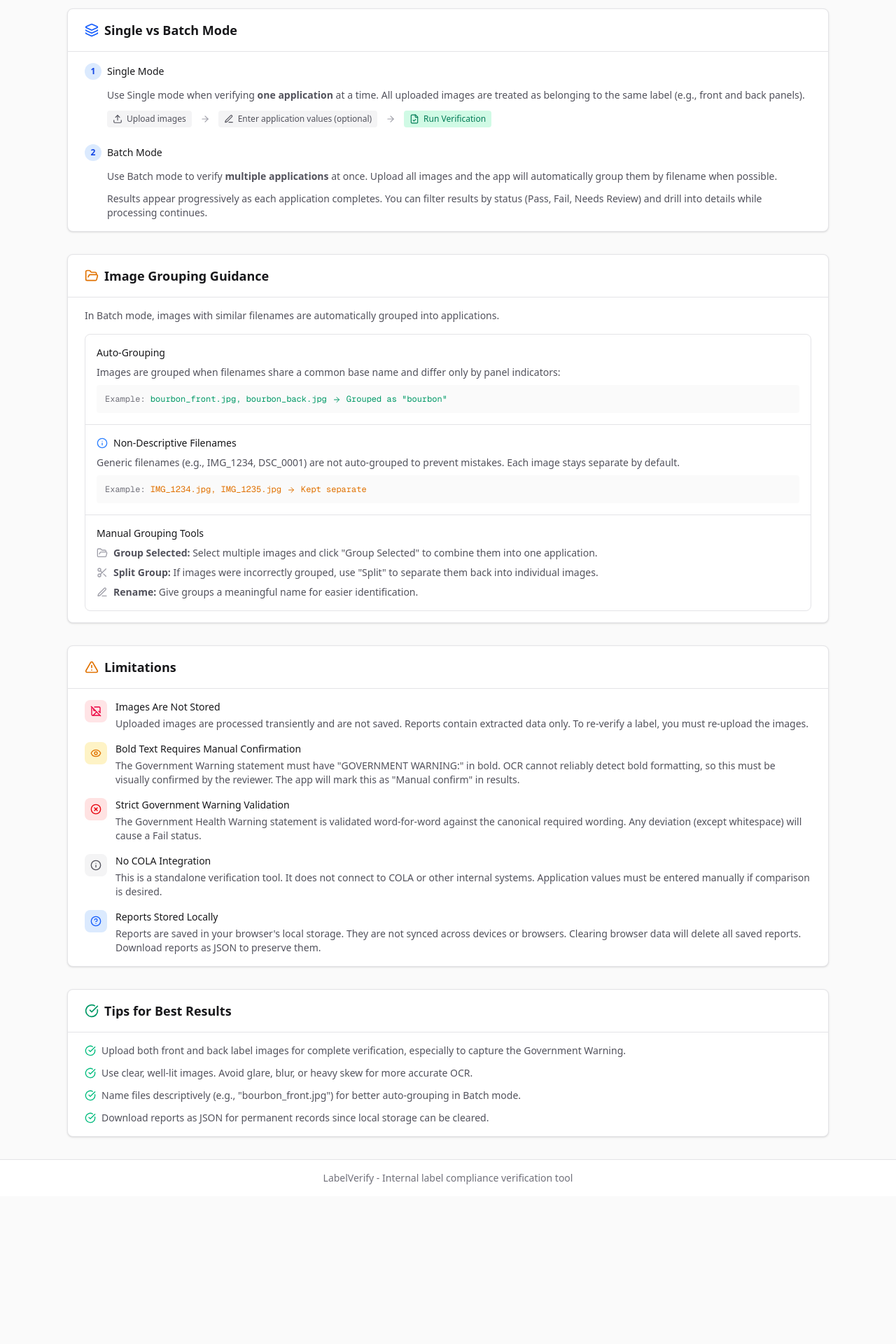
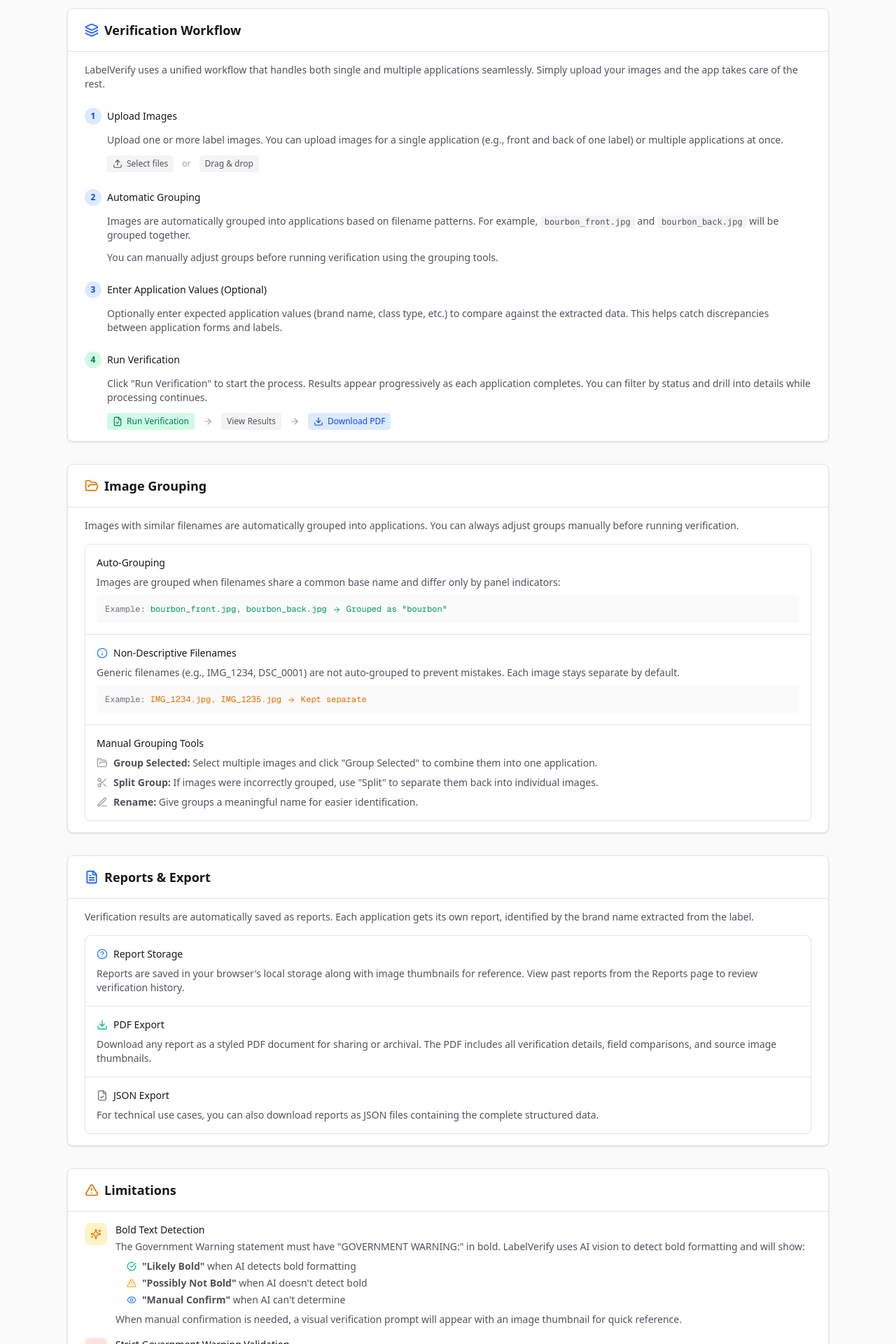
Before and after one commit to ycorcos1/label-verify, a Next.js app: page /help in a window 1280 px wide. Shown: the part 520-2440 px from the top of the page at 70% size. Before the commit the page ends 2229 px from the top, so only its background shows below. Built offline with nearby package versions, Linux system fonts and the light colour scheme.

Commit message:
docs: update help page for v2 changes

```diff
--- a/src/app/help/page.tsx
+++ b/src/app/help/page.tsx
@@ -3,7 +3,6 @@ import {
   FileCheck,
   Layers,
   AlertTriangle,
-  ImageOff,
   Eye,
   Upload,
   ArrowRight,
@@ -12,7 +11,10 @@ import {
   XCircle,
   FolderOpen,
   Scissors,
-  Edit3
+  Edit3,
+  Download,
+  FileText,
+  Sparkles
 } from 'lucide-react';
 import { Card, CardContent, CardHeader, CardTitle } from '@/components/ui';
 
@@ -79,64 +81,111 @@ export default function HelpPage() {
         </CardContent>
       </Card>
 
-      {/* Single vs Batch Mode */}
+      {/* Verification Workflow */}
       <Card>
         <CardHeader>
           <CardTitle className="flex items-center gap-2">
             <Layers className="h-5 w-5 text-blue-600 dark:text-blue-500" aria-hidden="true" />
-            Single vs Batch Mode
+            Verification Workflow
           </CardTitle>
         </CardHeader>
         <CardContent className="space-y-6 text-sm">
-          {/* Single Mode */}
+          <p className="text-zinc-600 dark:text-zinc-400">
+            LabelVerify uses a unified workflow that handles both single and multiple applications seamlessly.
+            Simply upload your images and the app takes care of the rest.
+          </p>
+
+          {/* Step 1: Upload */}
           <div>
             <h4 className="font-medium text-zinc-900 dark:text-zinc-100 mb-3 flex items-center gap-2">
               <span className="inline-flex items-center justify-center h-6 w-6 rounded-full bg-blue-100 text-blue-700 text-xs font-semibold dark:bg-blue-900 dark:text-blue-300">
                 1
               </span>
-              Single Mode
+              Upload Images
             </h4>
             <div className="ml-8 space-y-3 text-zinc-600 dark:text-zinc-400">
               <p>
-                Use Single mode when verifying <strong>one application</strong> at a time.
-                All uploaded images are treated as belonging to the same label (e.g., front and back panels).
+                Upload one or more label images. You can upload images for a single application
+                (e.g., front and back of one label) or multiple applications at once.
               </p>
               <div className="flex items-center gap-3 text-xs">
                 <span className="flex items-center gap-1.5 rounded bg-zinc-100 px-2 py-1 dark:bg-zinc-800">
                   <Upload className="h-3.5 w-3.5" aria-hidden="true" />
-                  Upload images
+                  Select files
                 </span>
-                <ArrowRight className="h-3.5 w-3.5 text-zinc-400" aria-hidden="true" />
+                <span className="text-zinc-400">or</span>
                 <span className="flex items-center gap-1.5 rounded bg-zinc-100 px-2 py-1 dark:bg-zinc-800">
-                  <Edit3 className="h-3.5 w-3.5" aria-hidden="true" />
-                  Enter application values (optional)
-                </span>
-                <ArrowRight className="h-3.5 w-3.5 text-zinc-400" aria-hidden="true" />
-                <span className="flex items-center gap-1.5 rounded bg-emerald-100 px-2 py-1 text-emerald-700 dark:bg-emerald-900 dark:text-emerald-300">
-                  <FileCheck className="h-3.5 w-3.5" aria-hidden="true" />
-                  Run Verification
+                  Drag & drop
                 </span>
               </div>
             </div>
           </div>
 
-          {/* Batch Mode */}
+          {/* Step 2: Auto-Grouping */}
           <div>
             <h4 className="font-medium text-zinc-900 dark:text-zinc-100 mb-3 flex items-center gap-2">
               <span className="inline-flex items-center justify-center h-6 w-6 rounded-full bg-blue-100 text-blue-700 text-xs font-semibold dark:bg-blue-900 dark:text-blue-300">
                 2
               </span>
-              Batch Mode
+              Automatic Grouping
             </h4>
             <div className="ml-8 space-y-3 text-zinc-600 dark:text-zinc-400">
               <p>
-                Use Batch mode to verify <strong>multiple applications</strong> at once.
-                Upload all images and the app will automatically group them by filename when possible.
+                Images are automatically grouped into applications based on filename patterns.
+                For example, <code className="bg-zinc-100 dark:bg-zinc-800 px-1.5 py-0.5 rounded text-xs">bourbon_front.jpg</code> and{' '}
+                <code className="bg-zinc-100 dark:bg-zinc-800 px-1.5 py-0.5 rounded text-xs">bourbon_back.jpg</code> will be grouped together.
               </p>
               <p>
-                Results appear progressively as each application completes. You can filter results
-                by status (Pass, Fail, Needs Review) and drill into details while processing continues.
+                You can manually adjust groups before running verification using the grouping tools.
               </p>
+            </div>
+          </div>
+
+          {/* Step 3: Optional Values */}
+          <div>
+            <h4 className="font-medium text-zinc-900 dark:text-zinc-100 mb-3 flex items-center gap-2">
+              <span className="inline-flex items-center justify-center h-6 w-6 rounded-full bg-blue-100 text-blue-700 text-xs font-semibold dark:bg-blue-900 dark:text-blue-300">
+                3
+              </span>
+              Enter Application Values (Optional)
+            </h4>
+            <div className="ml-8 space-y-3 text-zinc-600 dark:text-zinc-400">
+              <p>
+                Optionally enter expected application values (brand name, class type, etc.) to compare
+                against the extracted data. This helps catch discrepancies between application forms and labels.
+              </p>
+            </div>
+          </div>
+
+          {/* Step 4: Run Verification */}
+          <div>
+            <h4 className="font-medium text-zinc-900 dark:text-zinc-100 mb-3 flex items-center gap-2">
+              <span className="inline-flex items-center justify-center h-6 w-6 rounded-full bg-emerald-100 text-emerald-700 text-xs font-semibold dark:bg-emerald-900 dark:text-emerald-300">
+                4
+              </span>
+              Run Verification
+            </h4>
+            <div className="ml-8 space-y-3 text-zinc-600 dark:text-zinc-400">
+              <p>
+                Click &quot;Run Verification&quot; to start the process. Results appear progressively as
+                each application completes. You can filter by status and drill into details while
+                processing continues.
+              </p>
+              <div className="flex items-center gap-3 text-xs">
+                <span className="flex items-center gap-1.5 rounded bg-emerald-100 px-2 py-1 text-emerald-700 dark:bg-emerald-900 dark:text-emerald-300">
+                  <FileCheck className="h-3.5 w-3.5" aria-hidden="true" />
+                  Run Verification
+                </span>
+                <ArrowRight className="h-3.5 w-3.5 text-zinc-400" aria-hidden="true" />
+                <span className="flex items-center gap-1.5 rounded bg-zinc-100 px-2 py-1 dark:bg-zinc-800">
+                  View Results
+                </span>
+                <ArrowRight className="h-3.5 w-3.5 text-zinc-400" aria-hidden="true" />
+                <span className="flex items-center gap-1.5 rounded bg-blue-100 px-2 py-1 text-blue-700 dark:bg-blue-900 dark:text-blue-300">
+                  <Download className="h-3.5 w-3.5" aria-hidden="true" />
+                  Download PDF
+                </span>
+              </div>
             </div>
           </div>
         </CardContent>
@@ -147,12 +196,13 @@ export default function HelpPage() {
         <CardHeader>
           <CardTitle className="flex items-center gap-2">
             <FolderOpen className="h-5 w-5 text-amber-600 dark:text-amber-500" aria-hidden="true" />
-            Image Grouping Guidance
+            Image Grouping
           </CardTitle>
         </CardHeader>
         <CardContent className="space-y-4 text-sm text-zinc-600 dark:text-zinc-400">
           <p>
-            In Batch mode, images with similar filenames are automatically grouped into applications.
+            Images with similar filenames are automatically grouped into applications.
+            You can always adjust groups manually before running verification.
           </p>
 
           <div className="rounded-lg border border-zinc-200 dark:border-zinc-700 divide-y divide-zinc-200 dark:divide-zinc-700">
@@ -214,6 +264,60 @@ export default function HelpPage() {
         </CardContent>
       </Card>
 
+      {/* Reports & Export */}
+      <Card>
+        <CardHeader>
+          <CardTitle className="flex items-center gap-2">
+            <FileText className="h-5 w-5 text-blue-600 dark:text-blue-500" aria-hidden="true" />
+            Reports & Export
+          </CardTitle>
+        </CardHeader>
+        <CardContent className="space-y-4 text-sm text-zinc-600 dark:text-zinc-400">
+          <p>
+            Verification results are automatically saved as reports. Each application gets its own
+            report, identified by the brand name extracted from the label.
+          </p>
+
+          <div className="rounded-lg border border-zinc-200 dark:border-zinc-700 divide-y divide-zinc-200 dark:divide-zinc-700">
+            {/* Report Storage */}
+            <div className="p-4">
+              <h4 className="font-medium text-zinc-900 dark:text-zinc-100 mb-2 flex items-center gap-2">
+                <HelpCircle className="h-4 w-4 text-blue-500" aria-hidden="true" />
+                Report Storage
+              </h4>
+              <p>
+                Reports are saved in your browser&apos;s local storage along with image thumbnails for reference.
+                View past reports from the Reports page to review verification history.
+              </p>
+            </div>
+
+            {/* PDF Export */}
+            <div className="p-4">
+              <h4 className="font-medium text-zinc-900 dark:text-zinc-100 mb-2 flex items-center gap-2">
+                <Download className="h-4 w-4 text-emerald-500" aria-hidden="true" />
+                PDF Export
+              </h4>
+              <p>
+                Download any report as a styled PDF document for sharing or archival. The PDF includes
+                all verification details, field comparisons, and source image thumbnails.
+              </p>
+            </div>
+
+            {/* JSON Export */}
+            <div className="p-4">
+              <h4 className="font-medium text-zinc-900 dark:text-zinc-100 mb-2 flex items-center gap-2">
+                <FileCheck className="h-4 w-4 text-zinc-500" aria-hidden="true" />
+                JSON Export
+              </h4>
+              <p>
+                For technical use cases, you can also download reports as JSON files containing
+                the complete structured data.
+              </p>
+            </div>
+          </div>
+        </CardContent>
+      </Card>
+
       {/* Limitations */}
       <Card>
         <CardHeader>
@@ -224,31 +328,34 @@ export default function HelpPage() {
         </CardHeader>
         <CardContent>
           <ul className="space-y-4 text-sm">
-            {/* Images Not Stored */}
+            {/* Bold Detection */}
             <li className="flex items-start gap-3">
-              <div className="flex h-8 w-8 shrink-0 items-center justify-center rounded-lg bg-rose-100 dark:bg-rose-900/50">
-                <ImageOff className="h-4 w-4 text-rose-600 dark:text-rose-400" aria-hidden="true" />
+              <div className="flex h-8 w-8 shrink-0 items-center justify-center rounded-lg bg-amber-100 dark:bg-amber-900/50">
+                <Sparkles className="h-4 w-4 text-amber-600 dark:text-amber-400" aria-hidden="true" />
               </div>
               <div>
-                <h4 className="font-medium text-zinc-900 dark:text-zinc-100">Images Are Not Stored</h4>
-                <p className="mt-1 text-zinc-600 dark:text-zinc-400">
-                  Uploaded images are processed transiently and are not saved. Reports contain extracted
-                  data only. To re-verify a label, you must re-upload the images.
-                </p>
-              </div>
-            </li>
-
-            {/* Bold Manual Confirm */}
-            <li className="flex items-start gap-3">
-              <div className="flex h-8 w-8 shrink-0 items-center justify-center rounded-lg bg-amber-100 dark:bg-amber-900/50">
-                <Eye className="h-4 w-4 text-amber-600 dark:text-amber-400" aria-hidden="true" />
-              </div>
-              <div>
-                <h4 className="font-medium text-zinc-900 dark:text-zinc-100">Bold Text Requires Manual Confirmation</h4>
+                <h4 className="font-medium text-zinc-900 dark:text-zinc-100">Bold Text Detection</h4>
                 <p className="mt-1 text-zinc-600 dark:text-zinc-400">
                   The Government Warning statement must have &quot;GOVERNMENT WARNING:&quot; in bold.
-                  OCR cannot reliably detect bold formatting, so this must be visually confirmed by the reviewer.
-                  The app will mark this as &quot;Manual confirm&quot; in results.
+                  LabelVerify uses AI vision to detect bold formatting and will show:
+                </p>
+                <ul className="mt-2 ml-4 space-y-1 text-zinc-600 dark:text-zinc-400">
+                  <li className="flex items-center gap-2">
+                    <CheckCircle className="h-3.5 w-3.5 text-emerald-500" aria-hidden="true" />
+                    <span><strong>&quot;Likely Bold&quot;</strong> when AI detects bold formatting</span>
+                  </li>
+                  <li className="flex items-center gap-2">
+                    <AlertTriangle className="h-3.5 w-3.5 text-amber-500" aria-hidden="true" />
+                    <span><strong>&quot;Possibly Not Bold&quot;</strong> when AI doesn&apos;t detect bold</span>
+                  </li>
+                  <li className="flex items-center gap-2">
+                    <Eye className="h-3.5 w-3.5 text-blue-500" aria-hidden="true" />
+                    <span><strong>&quot;Manual Confirm&quot;</strong> when AI can&apos;t determine</span>
+                  </li>
+                </ul>
+                <p className="mt-2 text-zinc-600 dark:text-zinc-400">
+                  When manual confirmation is needed, a visual verification prompt will appear with
+                  an image thumbnail for quick reference.
                 </p>
               </div>
             </li>
@@ -262,7 +369,7 @@ export default function HelpPage() {
                 <h4 className="font-medium text-zinc-900 dark:text-zinc-100">Strict Government Warning Validation</h4>
                 <p className="mt-1 text-zinc-600 dark:text-zinc-400">
                   The Government Health Warning statement is validated word-for-word against the canonical
-                  required wording. Any deviation (except whitespace) will cause a Fail status.
+                  required wording. Any deviation (except whitespace and accents) will cause a Fail status.
                 </p>
               </div>
             </li>
@@ -291,7 +398,7 @@ export default function HelpPage() {
                 <p className="mt-1 text-zinc-600 dark:text-zinc-400">
                   Reports are saved in your browser&apos;s local storage. They are not synced across
                   devices or browsers. Clearing browser data will delete all saved reports.
-                  Download reports as JSON to preserve them.
+                  Download reports as PDF or JSON to preserve them.
                 </p>
               </div>
             </li>
@@ -319,11 +426,15 @@ export default function HelpPage() {
             </li>
             <li className="flex items-start gap-2">
               <CheckCircle className="h-4 w-4 mt-0.5 shrink-0 text-emerald-500" aria-hidden="true" />
-              <span>Name files descriptively (e.g., &quot;bourbon_front.jpg&quot;) for better auto-grouping in Batch mode.</span>
+              <span>Name files descriptively (e.g., &quot;bourbon_front.jpg&quot;) for better auto-grouping.</span>
             </li>
             <li className="flex items-start gap-2">
               <CheckCircle className="h-4 w-4 mt-0.5 shrink-0 text-emerald-500" aria-hidden="true" />
-              <span>Download reports as JSON for permanent records since local storage can be cleared.</span>
+              <span>Download reports as PDF for professional documentation or JSON for data preservation.</span>
+            </li>
+            <li className="flex items-start gap-2">
+              <CheckCircle className="h-4 w-4 mt-0.5 shrink-0 text-emerald-500" aria-hidden="true" />
+              <span>When bold status shows &quot;Manual Confirm&quot;, click the image thumbnail to visually verify the warning text formatting.</span>
             </li>
           </ul>
         </CardContent>
```
